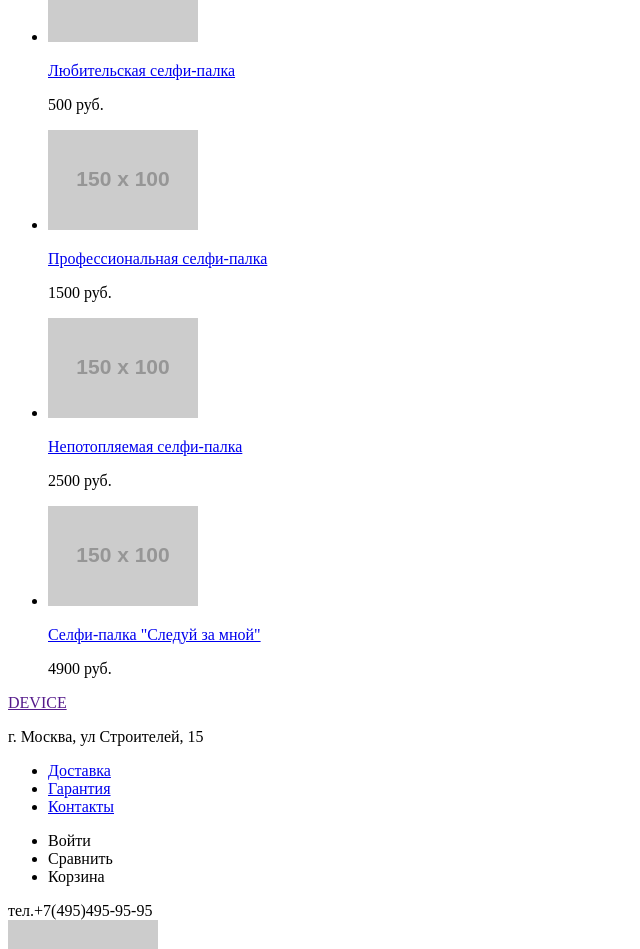
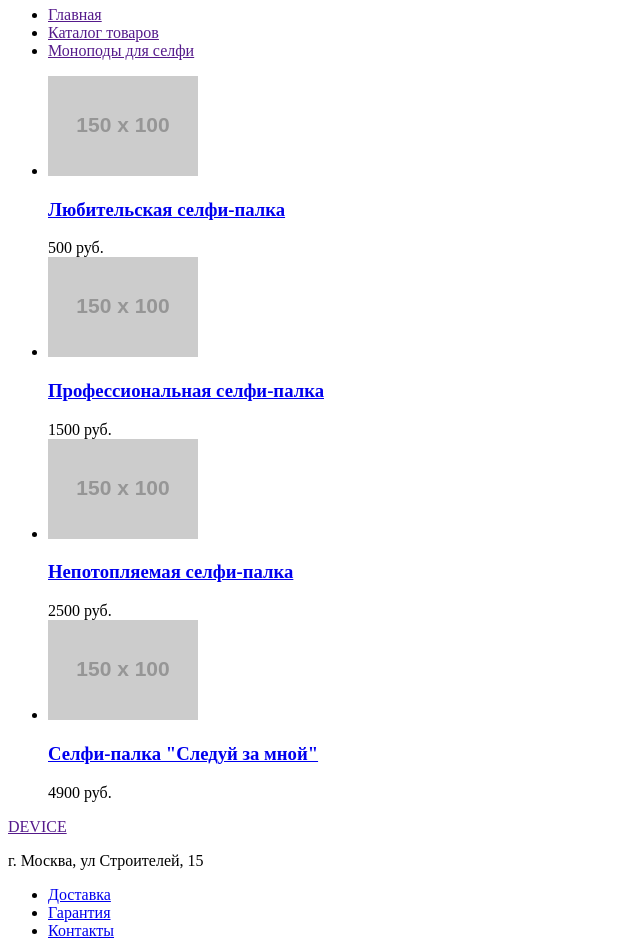
Before and after one commit to kashine/674925-device, a plain HTML site: page inner.html in a window 1280 px wide. Shown: the part 240-1189 px from the top of the page, without its empty margins (0-640 px from the left). Drawn offline with Linux system fonts and the light colour scheme; placeholder pictures from the web are drawn by us.

Commit message:
Испавила замечания к Внутренней странице
доверстала хлебные крошки и заголовок страницы

```diff
--- a/inner.html
+++ b/inner.html
@@ -23,6 +23,12 @@
           </nav>
       </header>
       <main>
+          <h1>Моноподы для селфи</h1>
+          <ul class="breadcrumbs">
+                 <li><a href="">Главная</a></li>
+                 <li><a href="">Каталог товаров</a></li>
+                 <li><a href="">Моноподы для селфи</a></li>
+          </ul>
           <section class="filter"></section>
           <section class="sort"></section>
           <section class="items">
@@ -31,37 +37,37 @@
                       <a href="#" class="item-image">
                         <img src="http://placehold.it/150x100">
                       </a>
-                      <p  class="item-title">
+                      <h3  class="item-title">
                         <a href="#">Любительская селфи-палка</a>
-                      </p>
-                      <p class="price">500 руб.</p>
+                      </h3>
+                      <span class="price">500 руб.</span>
                   </li>
                   <li class="item-wrapper">
                       <a href="#" class="item-image">
                         <img src="http://placehold.it/150x100">
                       </a>
-                      <p  class="item-title">
+                      <h3  class="item-title">
                         <a href="#">Профессиональная селфи-палка</a>
-                      </p>
-                      <p class="price">1500 руб.</p>
+                      </h3>
+                      <span class="price">1500 руб.</span>
                   </li>
                   <li class="item-wrapper">
                       <a href="#" class="item-image">
                         <img src="http://placehold.it/150x100">
                       </a>
-                       <p  class="item-title">
+                       <h3  class="item-title">
                         <a href="#">Непотопляемая селфи-палка</a>
-                      </p>
-                      <p class="price">2500 руб.</p>
+                      </h3>
+                      <span class="price">2500 руб.</span>
                   </li>
                   <li class="item-wrapper">
                       <a href="#" class="item-image">
-                        <img src="http://placehold.it/150x100">
+                          <img src="http://placehold.it/150x100">
                       </a>
-                       <p  class="item-title">
-                        <a href="#">Селфи-палка "Следуй за мной"</a>
-                      </p>
-                      <p class="price">4900 руб.</p>
+                      <h3  class="item-title">
+                          <a href="#">Селфи-палка "Следуй за мной"</a>
+                      </h3>
+                      <span class="price">4900 руб.</span>
                   </li>
               </ul>
         </section>
```
